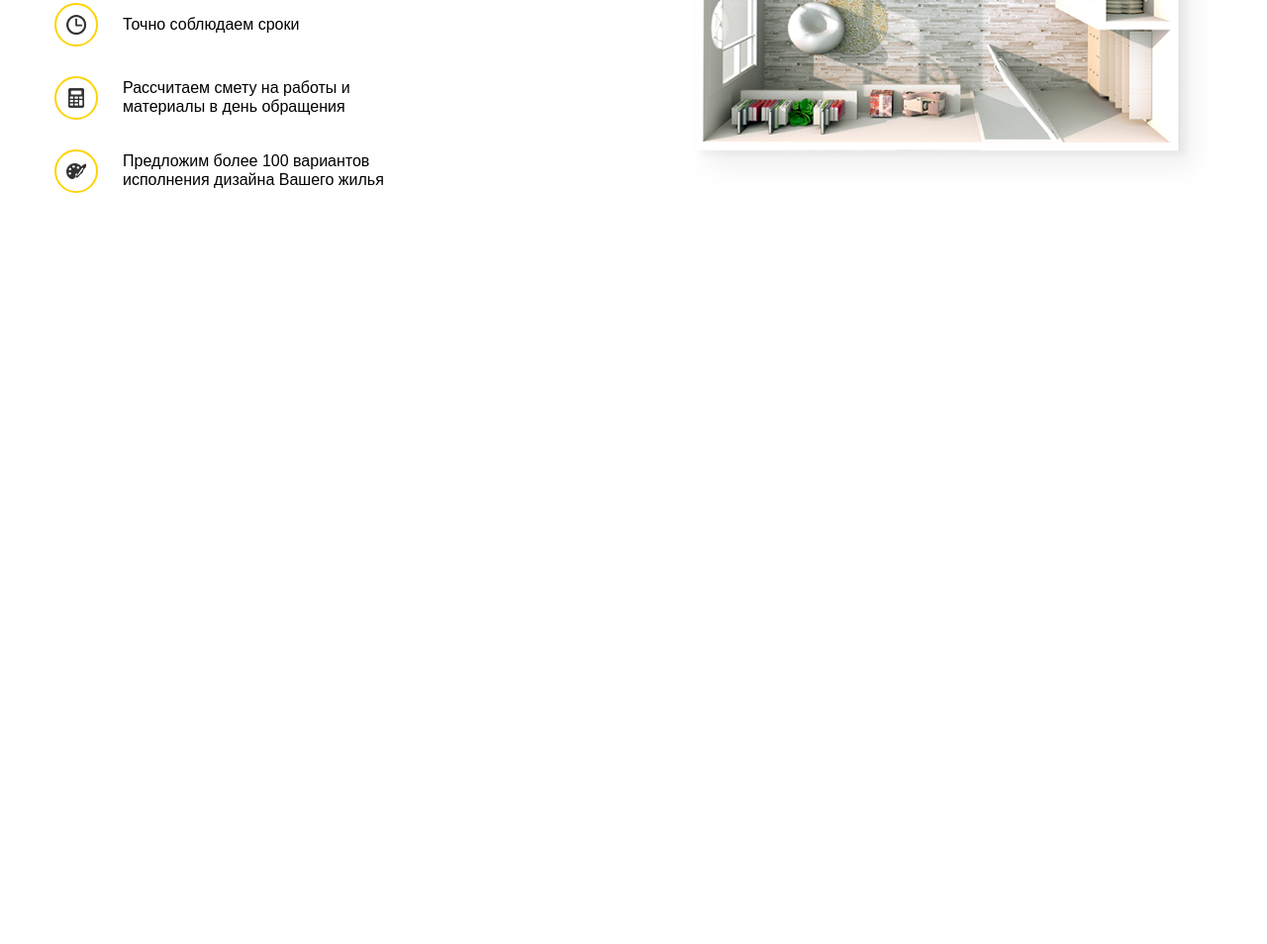
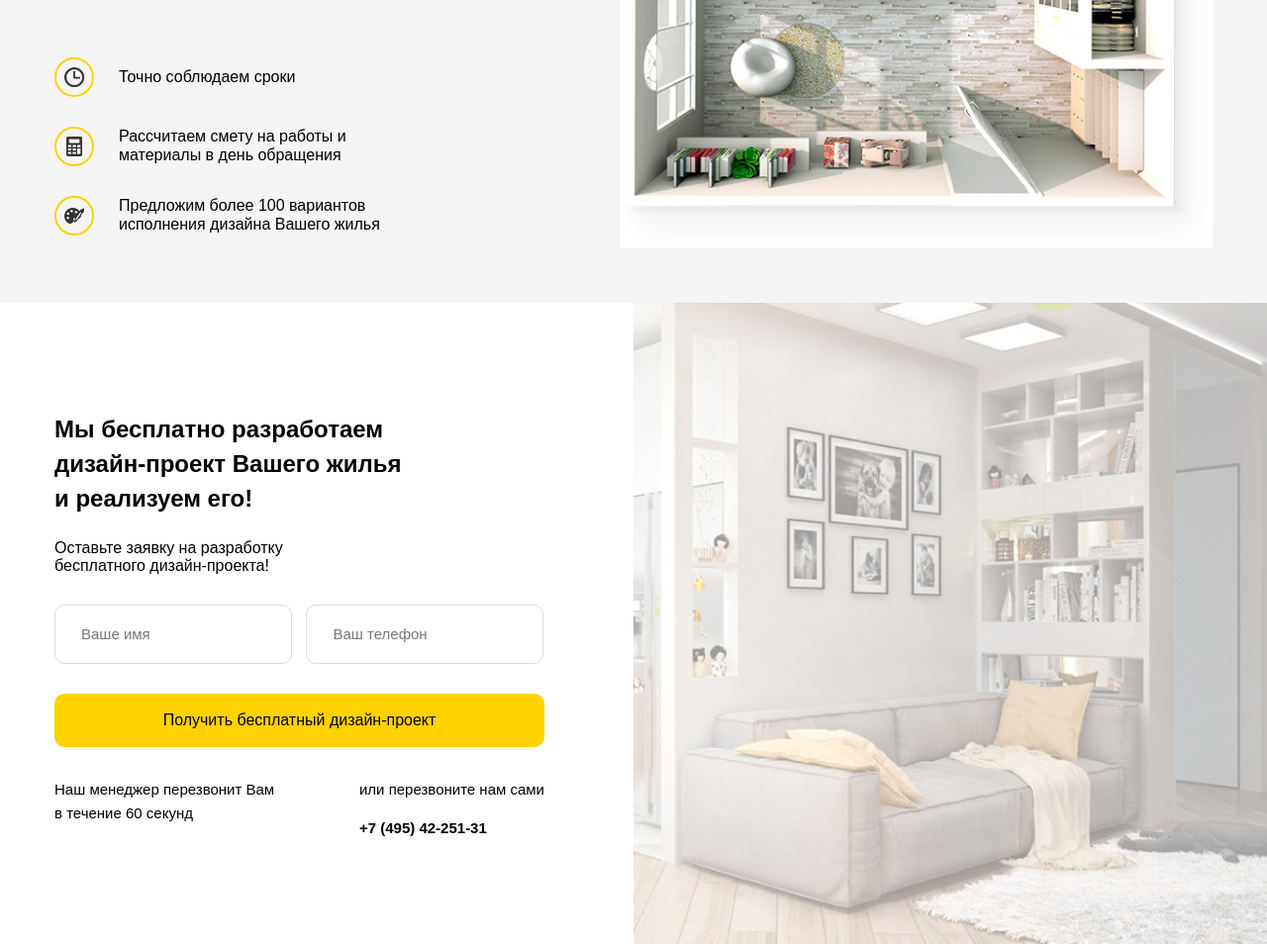
Before and after one commit to alexeii/repair-of-apartments, a plain HTML site: page src/index.html in a window 1280 px wide. Shown: the part 413-1367 px from the top of the page at 99% size. Before the commit the page ends 800 px from the top, so only its background shows below. Drawn offline with Linux system fonts and the light colour scheme.

Commit message:
feat:offer

```diff
--- a/src/index.html
+++ b/src/index.html
@@ -83,6 +83,45 @@
             <!-- .container end -->
         </section>
         <!-- .hero end -->
+        <!-- .offer  -->
+        <section class="offer section">
+            <div class="container">
+                 <div class="offer-block">
+                <h2 class="section-title offer__title">
+                Мы бесплатно разработаем
+                дизайн-проект Вашего жилья
+                и реализуем его!
+                </h2>
+                <!-- .section-title end -->
+                <!-- .section-subtitle -->
+                <span class="section-subtitle offer__subtitle">Оставьте заявку на разработку
+                бесплатного дизайн-проекта!
+                </span>
+                <!-- .section-subtitle end -->
+                <form action="" class="form  form__form">
+                <input type="text" class="input offer__input" placeholder="Ваше имя">
+                <input type="tel" class="input offer__input" placeholder="Ваш телефон">
+                <button class="button offer__button">Получить    бесплатный дизайн-проект
+                </button>
+                 <!-- .button offer button__button end -->
+                 <div class="offer-footer">
+                     <span class="footer offer__footer">Наш менеджер    перезвонит Вам
+                        в течение 60 секунд
+                    </span>
+                    <!-- .footer offer__footer end -->
+                    <span class="footer offer__footer">или перезвоните нам сами
+                        <p>+7 (495) 42-251-31</p>
+                    </span> <!-- .footer offer__footer end -->
+                 </div>
+                 <!-- .offer-footer end -->
+                </form>
+                <!-- .form offer form__form end -->
+            </div>
+            <!-- .offer-block end -->
+            </div>
+            <!-- .container end -->
+        </section>
+        <!-- .offer  end -->
     </main>
 </body>
 </html>
--- a/src/sass/_colors.sass
+++ b/src/sass/_colors.sass
@@ -1,2 +1,4 @@
 $main-color:  #ffd200
 $text-color: #333333
+$secondary: #f5f5f5
+$border-input: #dddddd
--- a/src/sass/_interface.sass
+++ b/src/sass/_interface.sass
@@ -1,3 +1,5 @@
+*
+    box-sizing: border-box
 body
     font-family: sans-serif
 img
@@ -17,3 +19,18 @@ img
     background-color: $main-color
     border: none
     padding: 18px 30px
+    &:hover
+        background-color: lighten($main-color, 10%)
+        cursor: pointer
+.section
+    padding: 90px 0
+    &-title
+        font-size: 24px
+        font-weight: 700
+    &-subtitle
+        font-size: 16px
+.input
+    border: 1px solid $border-input
+    padding: 20px 26px
+    font-size: 15px
+    border-radius: 10px
--- a/src/sass/blocks/_hero.sass
+++ b/src/sass/blocks/_hero.sass
@@ -1,10 +1,11 @@
 .hero
     padding: 50px 0
+    background-color: $secondary
     &-block
         display: flex
     &-text
         flex-basis: 50%
-        padding-right: 140px
+        padding-right: 100px
         &__title
             font-size: 41px
             font-weight: 800
@@ -22,6 +23,8 @@
             display: flex
             align-items: center
             margin-bottom: 30px
+            &:last-child
+                margin-bottom: 0
         &__image
             width: 40px
             height: 40px
--- /dev/null
+++ b/src/sass/blocks/_offer.sass
@@ -0,0 +1,57 @@
+.offer
+    background: url('../img/offer/offer-bg.png') no-repeat
+    background-size: contain
+    background-position: center right
+    position: relative
+    &::before
+        content: ''
+        width: 50%
+        height: 100%
+        position: absolute
+        top: 0
+        left: 0
+        background-color: #ffffff
+    &-block
+        width: 50%
+        padding-right: 90px
+        position: relative
+    &__title
+        max-width: 360px
+        line-height: 35px
+        margin-bottom: 24px
+    &__subtitle
+        display: inline-block
+        max-width: 250px
+        margin-bottom: 30px
+    &__input
+        margin-bottom: 30px
+        width: 240px
+        &:first-child
+            margin-right: 10px
+    &__button
+        width: 100%
+        min-width: 70px
+        margin-bottom: 31px
+    &-footer
+        display: flex
+        justify-content: space-between
+    &__footer
+        max-width: 224px
+        font-size: 15px
+        line-height: 24px
+        &>p
+            font-weight: bold
+@media (max-width: 1200px)
+    .offer
+        background-size: cover
+        &__input
+            width: 100%
+            margin-bottom: 10px
+        &__button
+            font-size: 13px
+@media (max-width: 768px)
+    .offer
+        background: #ffffff
+        &-block
+            width: 100%
+            padding-right: 0
--- a/src/sass/style.sass
+++ b/src/sass/style.sass
@@ -4,3 +4,5 @@
 @import 'blocks/navbar'
 // стили для main
 @import 'blocks/hero'
+//стили блока offer
+@import 'blocks/offer'
```
Also changed, not shown: src/css/style.css, src/img/offer/offer-bg.png (added), 1 other file.
